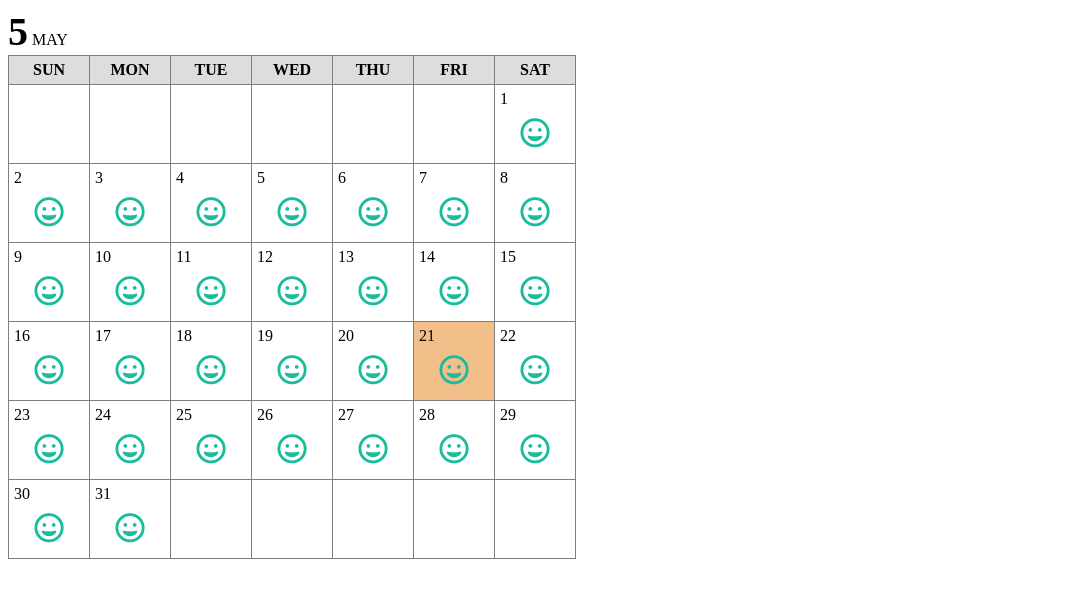
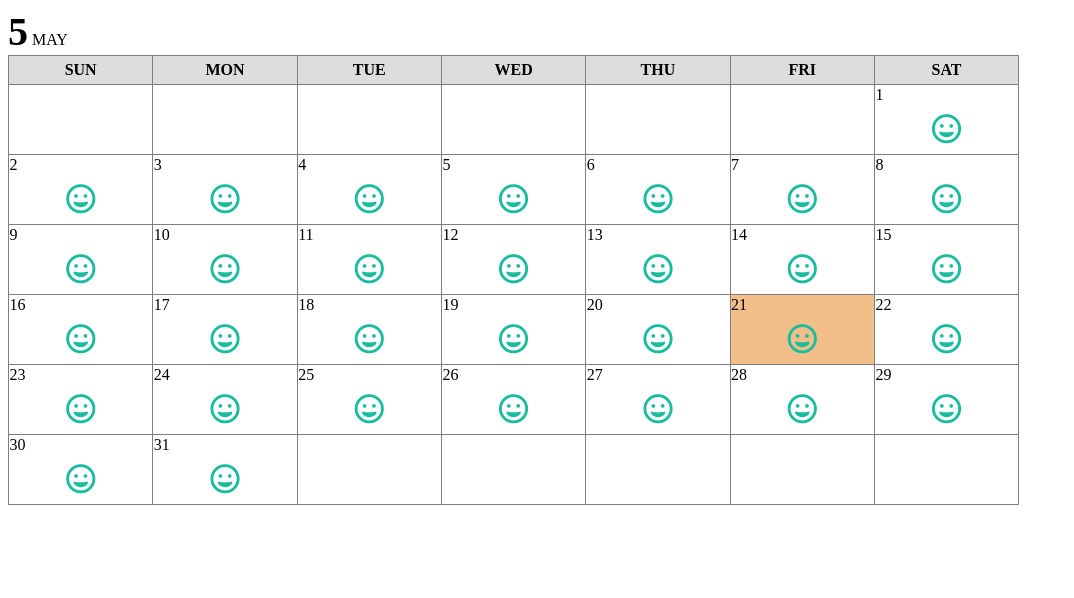
Before and after one commit to jiaeYoon/TurtleNeck, a PHP site: page /challenge.html in a window 1280 px wide. Shown: the top 598 px of the page, without its empty margins (0-1074 px from the left). Run offline with PHP 8.4, Linux system fonts and the light colour scheme.

Commit message:
reduce padding of td to fit height in main.html

```diff
--- a/Challenge/challenge.css
+++ b/Challenge/challenge.css
@@ -1,3 +1,4 @@
+
 /* month */
 .m_num {
   font-size: 30pt;
@@ -10,22 +11,27 @@
 }
 
 /* calendar */
+
 .calendar {
   border: 1px solid #7e7e7e;
   border-collapse: collapse;
+  width: 80%;
+  height: 100%;
+  padding-bottom: 5vh;
+
 }
 
 th {
   background-color: #dddddd;
   border: 1px solid #7e7e7e;
-  width: 70px;
+  width: 10%;
   padding: 5px;
 }
 
 td {
   border: 1px solid #7e7e7e;
-  height: 40px;
-  padding: 5px;
+  padding: 0.5px;
+  vertical-align: top;
 }
 
 td i {
```
